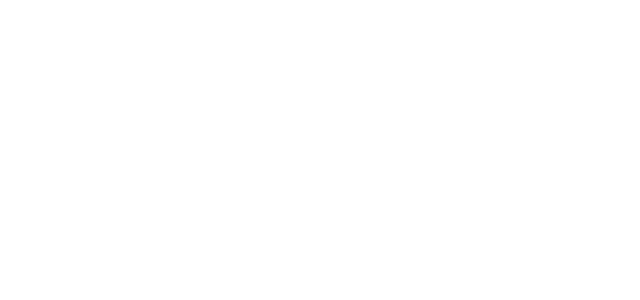
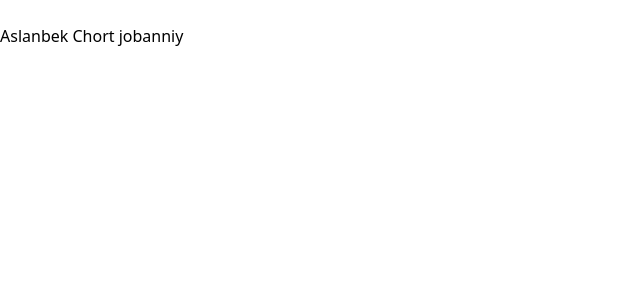
Before and after one commit to tanziqly/AirTicketSelling, a React (Vite) app in the folder client/: page / in a window 1280 px wide. Shown: the top 300 px of the page, without its empty margins (0-640 px from the left). Built offline with nearby package versions, Linux system fonts and the light colour scheme.

Commit message:
Update Nav

```diff
--- a/client/src/components/Header/Header.jsx
+++ b/client/src/components/Header/Header.jsx
@@ -8,7 +8,7 @@
                     <img className=' h-4' src={Logo} />
                 </header>
                 <div className="flex">
-
+                    <h1>Aslanbek Chort jobanniy</h1>
                 </div>
             </div>
         </nav>
```
